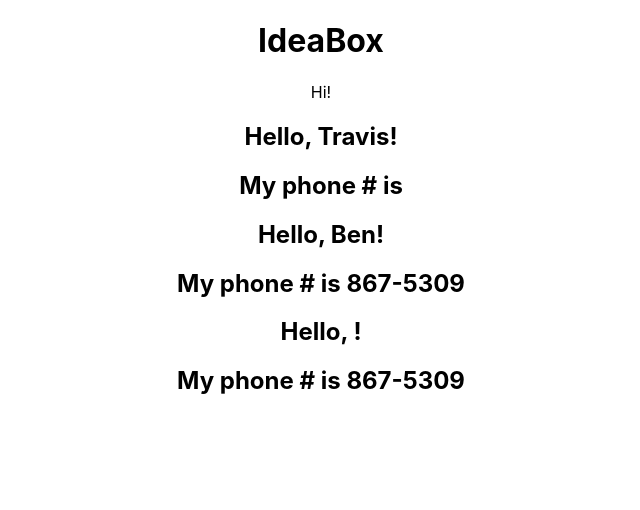
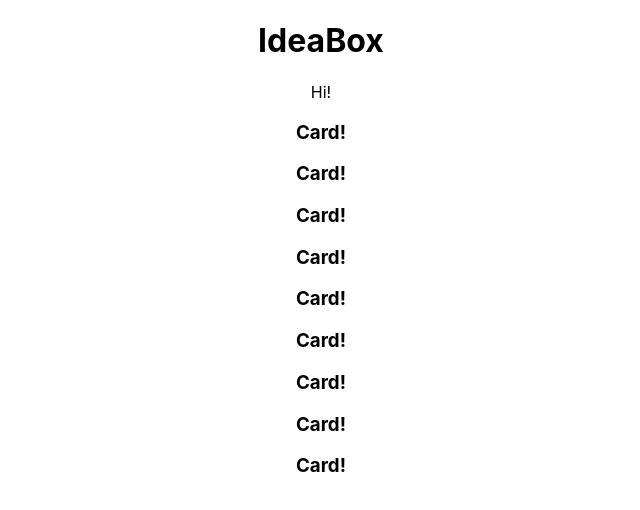
Before and after one commit to ganuza/my-first-idea-box, a React (Create React App) app: page / in a window 1280 px wide. Shown: the top 510 px of the page, without its empty margins (319-959 px from the left). Built offline with nearby package versions, Linux system fonts and the light colour scheme.

Commit message:
Add Card component to render cards

```diff
--- /dev/null
+++ b/src/components/Card/Card.js
@@ -0,0 +1,12 @@
+import './Card.css'
+
+function Card() {
+
+  return (
+    <div className='card'>
+      <h3>Card!</h3>
+    </div>
+  )
+}
+
+export default Card
--- a/src/components/Ideas/Ideas.js
+++ b/src/components/Ideas/Ideas.js
@@ -1,11 +1,17 @@
 import './Ideas.css'
+import Card from '../Card/Card'
 
 function Ideas(props) {
   const {name} = props
   return (
-    <div>
-      <h2>Hello, {name}!</h2>
-      <h2>My phone # is {props.phone}</h2>
+    // <div>
+    //   <h2>Hello, {name}!</h2>
+    //   <h2>My phone # is {props.phone}</h2>
+    // </div>
+    <div className='ideas-container'>
+      <Card />
+      <Card />
+      <Card />
     </div>
   )
 }
```
Also changed, not shown: src/components/Card/Card.css (added).
